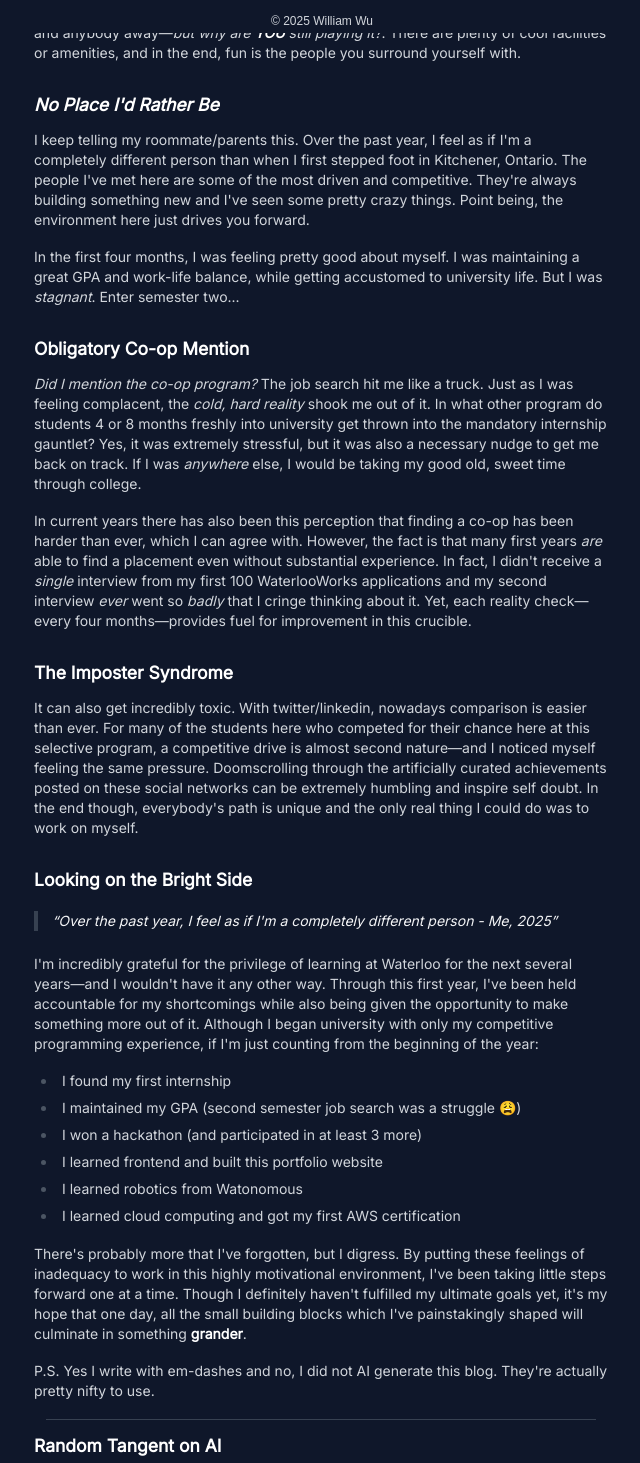
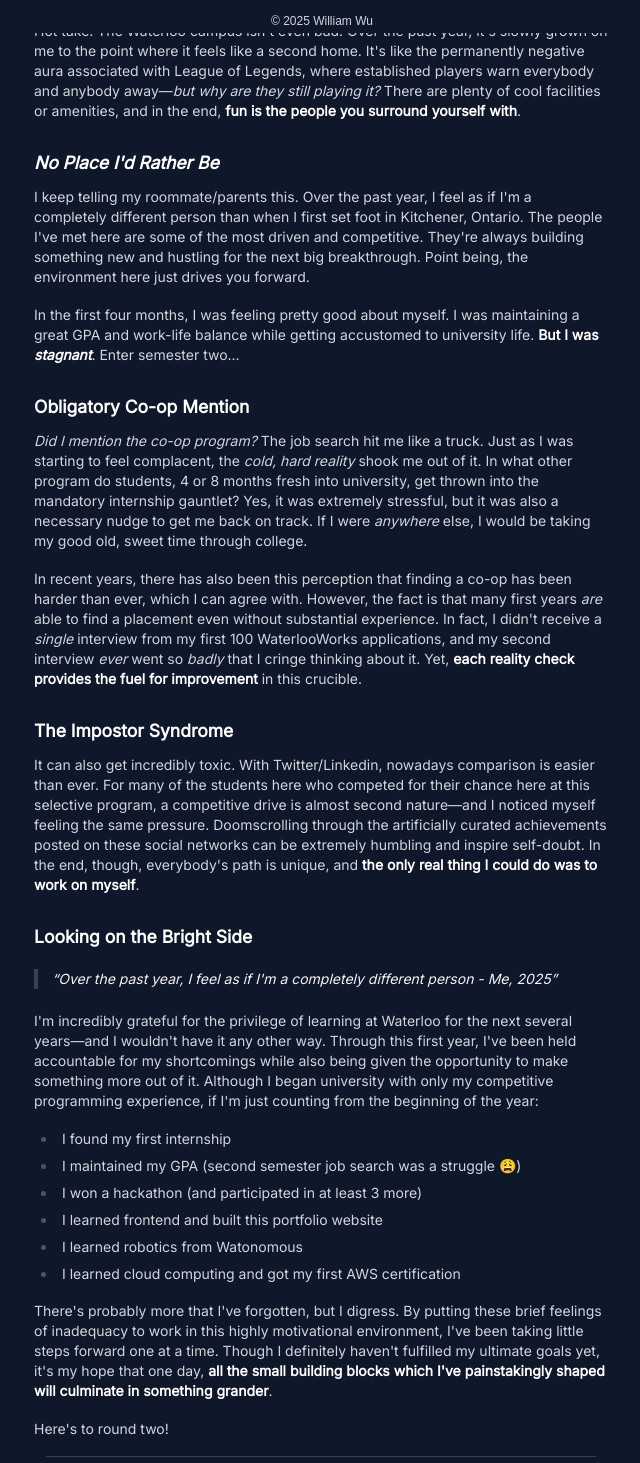
Before and after one commit to Williamwu277/PersonalWebsite, a Next.js app: page /blog/blog1 in a window 1280 px wide. Shown: the part 767-2230 px from the top of the page, without its empty margins (318-958 px from the left). Built offline with nearby package versions, Linux system fonts and the light colour scheme.

Commit message:
Finalize initial version of blog for consumption

```diff
--- a/src/blog/blog1.md
+++ b/src/blog/blog1.md
@@ -9,24 +9,26 @@
 
 I was supposed to write a blog post at the beginning of the year, but I suppose that the *official* end of first year works too. I'll mostly be talking (*ranting*) about some of the thoughts I've had on my experience here at Waterloo so far (which my roommate has had the misfortune of hearing multiple times).
 
+P.S. Yes, I write with em-dashes, and no, I did not AI generate this blog. They're actually pretty nifty to use!
+
 ### *It's Not That Bad*
 
-Hot take: The Waterloo campus isn't even bad. Over the past year, its slowly grown on me to the point where it feels like a second home. It's like the permanently negative aura associated with League of Legends, where established players warn everybody and anybody away—*but why are **YOU** still playing it?*. There are plenty of cool facilities or amenities, and in the end, fun is the people you surround yourself with.
+Hot take: The Waterloo campus isn't even bad. Over the past year, it's slowly grown on me to the point where it feels like a second home. It's like the permanently negative aura associated with League of Legends, where established players warn everybody and anybody away—*but why are they still playing it?* There are plenty of cool facilities or amenities, and in the end, __fun is the people you surround yourself with__.
 
 ### *No Place I'd Rather Be*
 
-I keep telling my roommate/parents this. Over the past year, I feel as if I'm a completely different person than when I first stepped foot in Kitchener, Ontario. The people I've met here are some of the most driven and competitive. They're always building something new and I've seen some pretty crazy things. Point being, the environment here just drives you forward.
+I keep telling my roommate/parents this. Over the past year, I feel as if I'm a completely different person than when I first set foot in Kitchener, Ontario. The people I've met here are some of the most driven and competitive. They're always building something new and hustling for the next big breakthrough. Point being, the environment here just drives you forward.
 
-In the first four months, I was feeling pretty good about myself. I was maintaining a great GPA and work-life balance, while getting accustomed to university life. But I was *stagnant*. Enter semester two...
+In the first four months, I was feeling pretty good about myself. I was maintaining a great GPA and work-life balance while getting accustomed to university life. **But I was *stagnant***. Enter semester two...
 
 ### Obligatory Co-op Mention
-*Did I mention the co-op program?* The job search hit me like a truck. Just as I was feeling complacent, the *cold, hard reality* shook me out of it. In what other program do students 4 or 8 months freshly into university get thrown into the mandatory internship gauntlet? Yes, it was extremely stressful, but it was also a necessary nudge to get me back on track. If I was *anywhere* else, I would be taking my good old, sweet time through college.
+*Did I mention the co-op program?* The job search hit me like a truck. Just as I was starting to feel complacent, the *cold, hard reality* shook me out of it. In what other program do students, 4 or 8 months fresh into university, get thrown into the mandatory internship gauntlet? Yes, it was extremely stressful, but it was also a necessary nudge to get me back on track. If I were *anywhere* else, I would be taking my good old, sweet time through college.
 
-In current years there has also been this perception that finding a co-op has been harder than ever, which I can agree with. However, the fact is that many first years *are* able to find a placement even without substantial experience. In fact, I didn't receive a *single* interview from my first 100 WaterlooWorks applications and my second interview *ever* went so *badly* that I cringe thinking about it. Yet, each reality check—every four months—provides fuel for improvement in this crucible.
+In recent years, there has also been this perception that finding a co-op has been harder than ever, which I can agree with. However, the fact is that many first years *are* able to find a placement even without substantial experience. In fact, I didn't receive a *single* interview from my first 100 WaterlooWorks applications, and my second interview *ever* went so *badly* that I cringe thinking about it. Yet, **each reality check provides the fuel for improvement** in this crucible.
 
-### The Imposter Syndrome
+### The Impostor Syndrome
 
-It can also get incredibly toxic. With twitter/linkedin, nowadays comparison is easier than ever. For many of the students here who competed for their chance here at this selective program, a competitive drive is almost second nature—and I noticed myself feeling the same pressure. Doomscrolling through the artificially curated achievements posted on these social networks can be extremely humbling and inspire self doubt. In the end though, everybody's path is unique and the only real thing I could do was to work on myself.
+It can also get incredibly toxic. With Twitter/Linkedin, nowadays comparison is easier than ever. For many of the students here who competed for their chance here at this selective program, a competitive drive is almost second nature—and I noticed myself feeling the same pressure. Doomscrolling through the artificially curated achievements posted on these social networks can be extremely humbling and inspire self-doubt. In the end, though, everybody's path is unique, and **the only real thing I could do was to work on myself**.
 
 ### Looking on the Bright Side
 
@@ -41,13 +43,9 @@ I'm incredibly grateful for the privilege of learning at Waterloo for the next s
 - I learned robotics from Watonomous
 - I learned cloud computing and got my first AWS certification
 
-There's probably more that I've forgotten, but I digress. By putting these feelings of inadequacy to work in this highly motivational environment, I've been taking little steps forward one at a time. Though I definitely haven't fulfilled my ultimate goals yet, it's my hope that one day, all the small building blocks which I've painstakingly shaped will culminate in something **grander**.
+There's probably more that I've forgotten, but I digress. By putting these brief feelings of inadequacy to work in this highly motivational environment, I've been taking little steps forward one at a time. Though I definitely haven't fulfilled my ultimate goals yet, it's my hope that one day, **all the small building blocks which I've painstakingly shaped will culminate in something grander**.
 
-P.S. Yes I write with em-dashes and no, I did not AI generate this blog. They're actually pretty nifty to use.
+Here's to round two!
 
 ---
-### Random Tangent on AI
-
-I think LLMs are extremely useful and I've been using them all the time in day-to-day tasks. However, I don't believe they can be a substitute for critical thinking. You can just *feel your brain rotting* if you offload all the cognitive duty to this black-box. It's extremely easy to fall into the trap of outsourcing all the hard reasoning after long hours at work—but in the context of your studies, *are you really learning? Are your mental muscles atrophying?*
-
-Maybe it's necessary when pushing the limits at work, but I don't believe in learning without the responsible usage of these LLMs. Also, if you're just a wrapper around ChatGPT, aren't you just going to be the first replaced by AI? Or maybe someone who uses AI and also understands the fundamentals...
+### The End!
--- a/src/blog/index.tsx
+++ b/src/blog/index.tsx
@@ -11,7 +11,7 @@ export const index: Array<{
     {
         url: "blog1",
         title: "End of Year One Reflection",
-        date: "15 Aug 2025",
+        date: "16 Aug 2025",
         image: blog1,
         blogImages: {
             "blog1": blog1
```
Also changed, not shown: src/blog/unused.md (added, +6 -0 lines), 1 other file (tests, documents, lock files or other folders).
